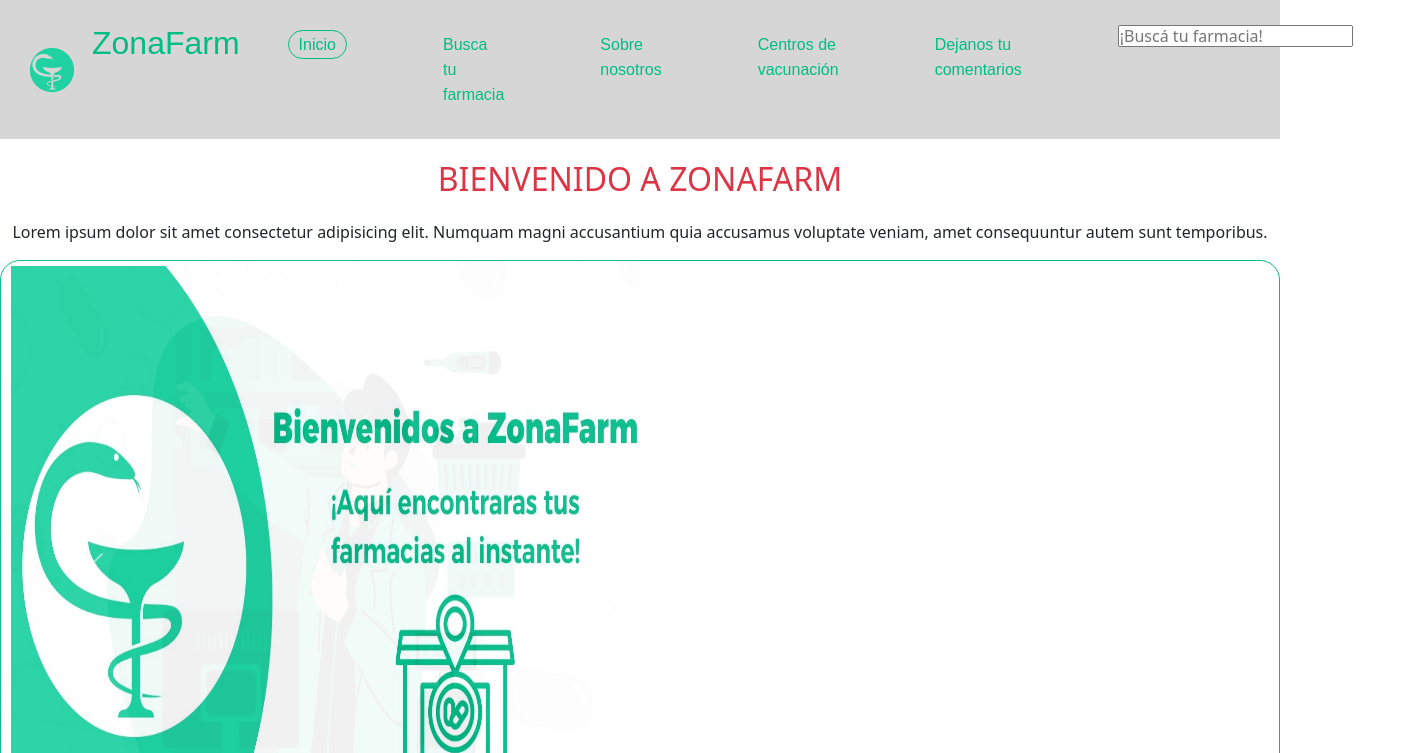
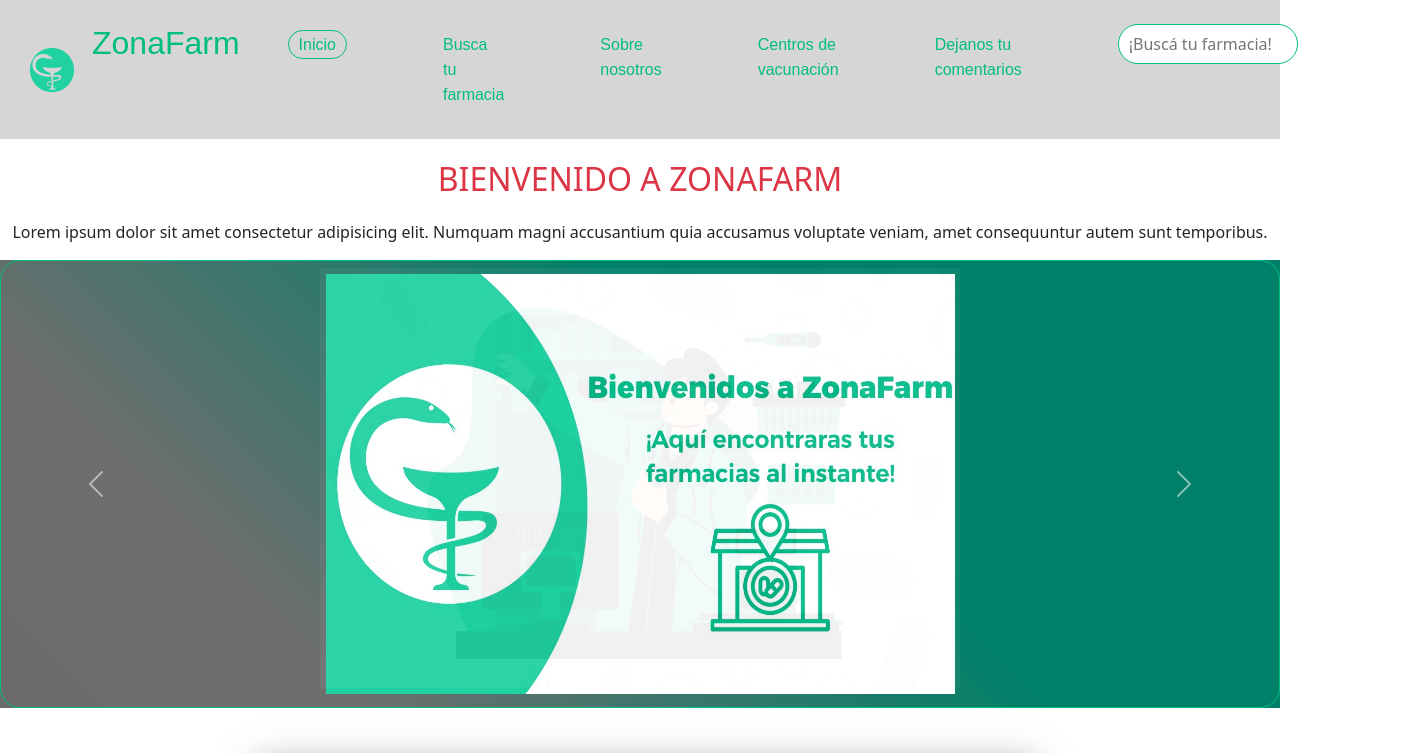
Before and after one commit to Marcos-mi/Encontra-tu-farmacia, a plain HTML site: page index.html in a window 1280 px wide. Shown: the top 753 px of the page, 1401 px wide, since content can reach past the window. Drawn offline with nearby package versions, Linux system fonts and the light colour scheme.

Commit message:
media queries y nuevo carousel, se dejo el antiguo comentado para arreglar

```diff
--- a/css/styles.css
+++ b/css/styles.css
@@ -9,7 +9,13 @@
         flex-direction: column;
     }
 }
+.display-flex{
+    display: flex;
 
+    }
+    .margin-auto{
+        margin: 0.5rem auto;
+    }
 
 /* navbar */
 .logo img{
@@ -51,10 +57,16 @@ nav a{
 nav a:hover{
     color: whitesmoke;
 }
-
+.buscador input{
+    width: 180px;
+    padding: 10px;
+    border: 1px solid #00bd80;
+    border-radius: 20px;
+}
 /*//////////////////////////////////////////////////////////////////////////*/
 /*MAIN*/
-main img{
+/* En revision para corregir tamaños*/
+/* main img{
     height: 600px;
 }
 .slider-frame {
@@ -74,7 +86,7 @@ background: -o-linear-gradient(45deg, rgba(102,102,102,1) 0%, rgba(107,107,107,1
 background: -ms-linear-gradient(45deg, rgba(102,102,102,1) 0%, rgba(107,107,107,1) 0%, rgba(110,110,110,1) 21%, rgba(0,128,105,1) 61%, rgba(0,128,105,1) 100%);
 background: linear-gradient(45deg, rgba(102,102,102,1) 0%, rgba(107,107,107,1) 0%, rgba(110,110,110,1) 21%, rgba(0,128,105,1) 61%, rgba(0,128,105,1) 100%);
 filter: progid:DXImageTransform.Microsoft.gradient( startColorstr='#666666', endColorstr='#008069', GradientType=1 );
-    padding: 20px !important ;
+    padding: 20px !important;
 }
 
 .slider-frame ul {
@@ -94,7 +106,10 @@ filter: progid:DXImageTransform.Microsoft.gradient( startColorstr='#666666', end
 	width: 80%;
 
 }
-
+#carouselExampleFade span{
+    color: #00bd80;
+    background-color: #00bd80;
+}
 @keyframes slide {
 	0% {margin-left: 5%;}
 	20% {margin-left: 5%;}
@@ -107,9 +122,23 @@ filter: progid:DXImageTransform.Microsoft.gradient( startColorstr='#666666', end
 
 	75% {margin-left: -300%;}
 	100% {margin-left: -300%;}
+}*/
+ /* Carousel para la presentacion del 29/07/2022 */
+.carousel{
+    background: rgba(102,102,102,1);
+    background: -moz-linear-gradient(45deg, rgba(102,102,102,1) 0%, rgba(107,107,107,1) 0%, rgba(110,110,110,1) 21%, rgba(0,128,105,1) 61%, rgba(0,128,105,1) 100%);
+    background: -webkit-gradient(left bottom, right top, color-stop(0%, rgba(102,102,102,1)), color-stop(0%, rgba(107,107,107,1)), color-stop(21%, rgba(110,110,110,1)), color-stop(61%, rgba(0,128,105,1)), color-stop(100%, rgba(0,128,105,1)));
+    background: -webkit-linear-gradient(45deg, rgba(102,102,102,1) 0%, rgba(107,107,107,1) 0%, rgba(110,110,110,1) 21%, rgba(0,128,105,1) 61%, rgba(0,128,105,1) 100%);
+    background: -o-linear-gradient(45deg, rgba(102,102,102,1) 0%, rgba(107,107,107,1) 0%, rgba(110,110,110,1) 21%, rgba(0,128,105,1) 61%, rgba(0,128,105,1) 100%);
+    background: -ms-linear-gradient(45deg, rgba(102,102,102,1) 0%, rgba(107,107,107,1) 0%, rgba(110,110,110,1) 21%, rgba(0,128,105,1) 61%, rgba(0,128,105,1) 100%);
+    background: linear-gradient(45deg, rgba(102,102,102,1) 0%, rgba(107,107,107,1) 0%, rgba(110,110,110,1) 21%, rgba(0,128,105,1) 61%, rgba(0,128,105,1) 100%);
+    filter: progid:DXImageTransform.Microsoft.gradient( startColorstr='#666666', endColorstr='#008069', GradientType=1 );
+}
+.carousel-item img{
+    height: 420px;
 }
 
-
+/* ////////////////////////////////////////////////////////////////// */
 /* PREGUNTAS FRECUENTES */
 *{
     margin: 0;
@@ -164,6 +193,9 @@ section:target p{
     padding: 10px;
 
 }
+
+
+
 /* FOOTER */
 footer .card ,
 .list-group li{
@@ -202,9 +234,19 @@ text-decoration: none;
 .list-group-item{
     border: none !important;
 }
+
+
+
+
+
+
+
 /* media queries */
 @media (max-width: 750px){
     .fondo-preguntas{
         width: 350px;
     }
+    .carousel-item img{
+        height: 120px;
+    }
 }
```
